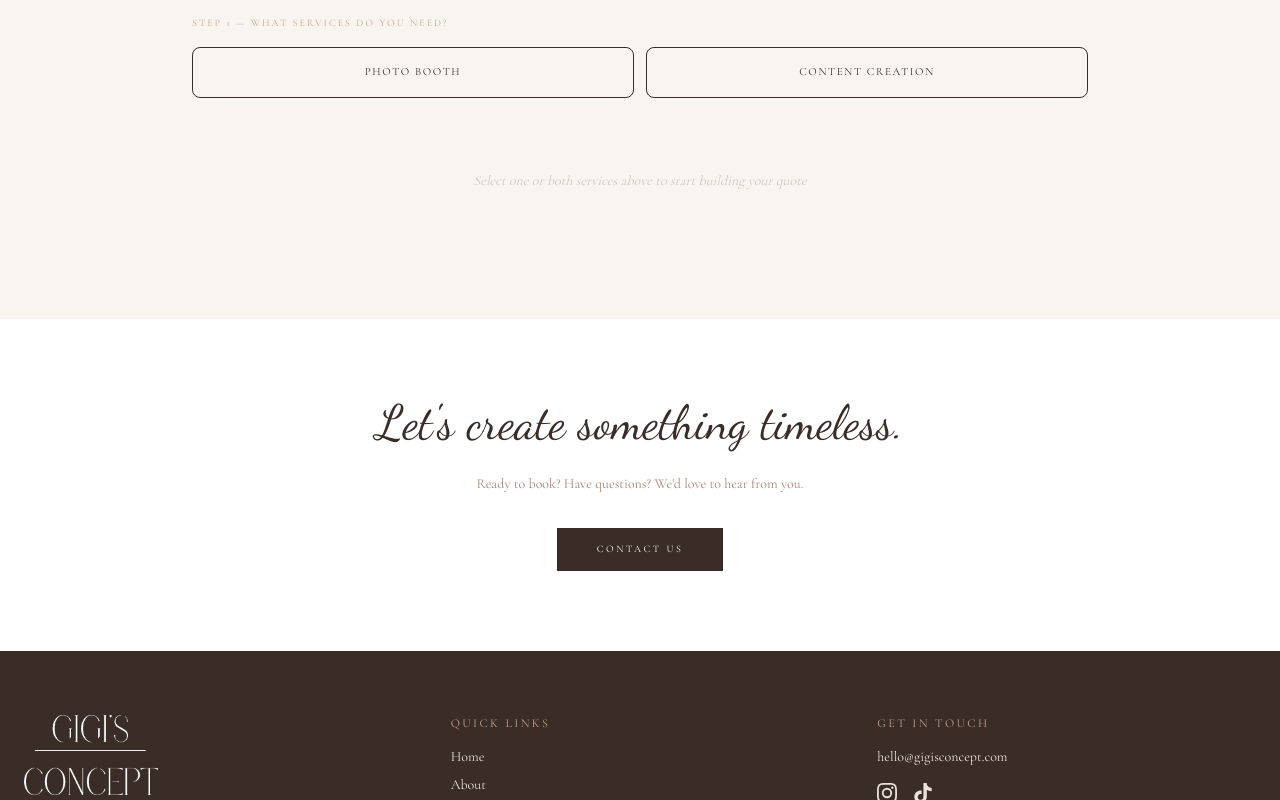
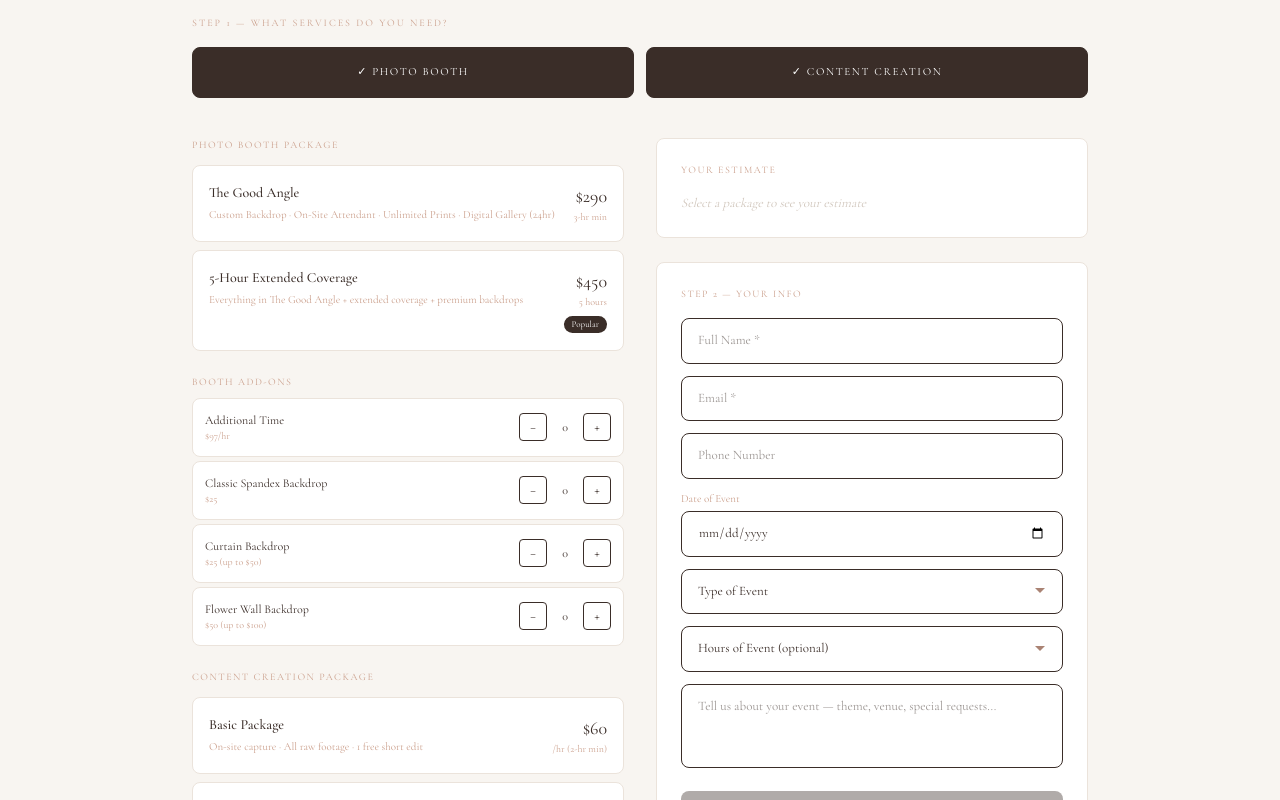
Before and after one commit to chisanen/gigis-concept, a Next.js app: page /pricing in a window 1280 px wide. Shown: the part 440-1240 px from the top of the page. Built offline with nearby package versions, Linux system fonts and the light colour scheme.

Commit message:
Fix: show both services by default, allow deselecting packages

```diff
--- a/src/components/QuoteCalculator.tsx
+++ b/src/components/QuoteCalculator.tsx
@@ -33,8 +33,8 @@ const SHARED_ADDONS = [
 const EVENT_TYPES = ["Wedding", "Birthday", "Corporate Event", "Baby Shower", "Graduation", "Brand Shoot", "Anniversary", "Other"];
 
 export function QuoteCalculator() {
-  const [wantsBooth, setWantsBooth] = useState(false);
-  const [wantsContent, setWantsContent] = useState(false);
+  const [wantsBooth, setWantsBooth] = useState(true);
+  const [wantsContent, setWantsContent] = useState(true);
   const [boothPkg, setBoothPkg] = useState("");
   const [contentPkg, setContentPkg] = useState("");
   const [hours, setHours] = useState(3);
@@ -148,7 +148,7 @@ export function QuoteCalculator() {
             <div>
               <p className="text-[10px] tracking-[0.15em] text-brand-500 uppercase mb-3">Photo Booth Package</p>
               {BOOTH_PACKAGES.map(p => (
-                <button key={p.id} onClick={() => setBoothPkg(p.id)}
+                <button key={p.id} onClick={() => setBoothPkg(boothPkg === p.id ? "" : p.id)}
                   className={`w-full text-left p-4 mb-2 border rounded-lg transition-all ${boothPkg === p.id ? "border-brand-900 bg-brand-50" : "border-brand-200 bg-white hover:border-brand-400"}`}>
                   <div className="flex justify-between items-start">
                     <div><p className="text-[14px] text-brand-900 font-medium">{p.name}</p><p className="text-[11px] text-brand-500 mt-1">{p.desc}</p></div>
@@ -178,7 +178,7 @@ export function QuoteCalculator() {
             <div>
               <p className="text-[10px] tracking-[0.15em] text-brand-500 uppercase mb-3">Content Creation Package</p>
               {CONTENT_PACKAGES.map(p => (
-                <button key={p.id} onClick={() => setContentPkg(p.id)}
+                <button key={p.id} onClick={() => setContentPkg(contentPkg === p.id ? "" : p.id)}
                   className={`w-full text-left p-4 mb-2 border rounded-lg transition-all ${contentPkg === p.id ? "border-brand-900 bg-brand-50" : "border-brand-200 bg-white hover:border-brand-400"}`}>
                   <div className="flex justify-between items-start">
                     <div><p className="text-[14px] text-brand-900 font-medium">{p.name}</p><p className="text-[11px] text-brand-500 mt-1">{p.desc}</p></div>
```
